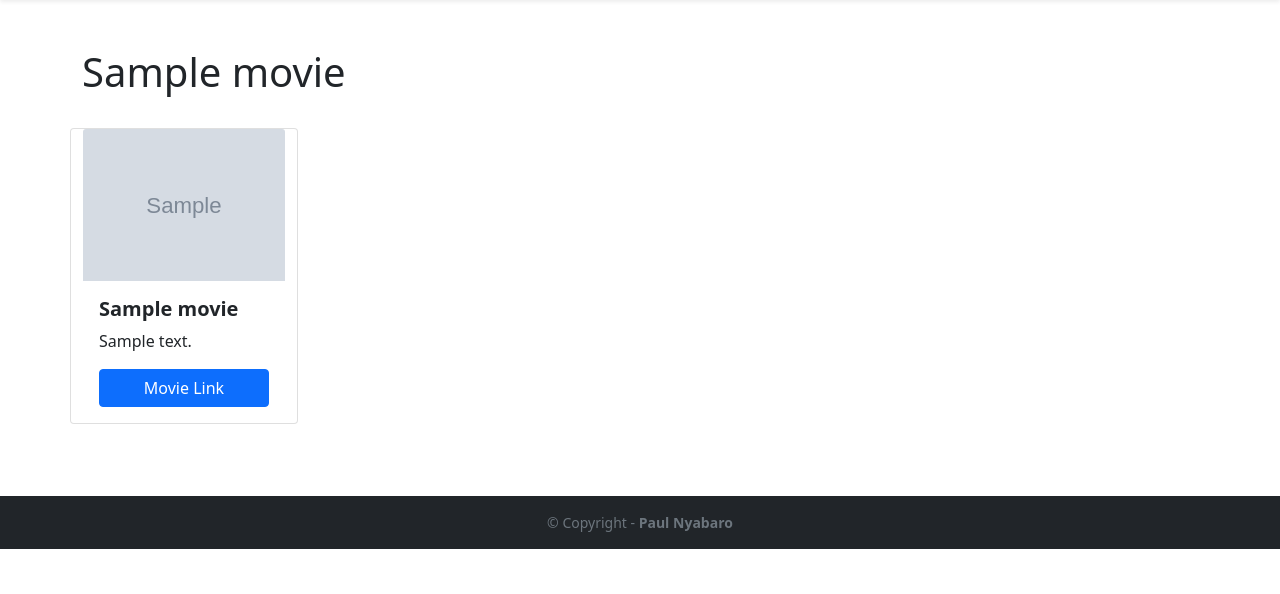
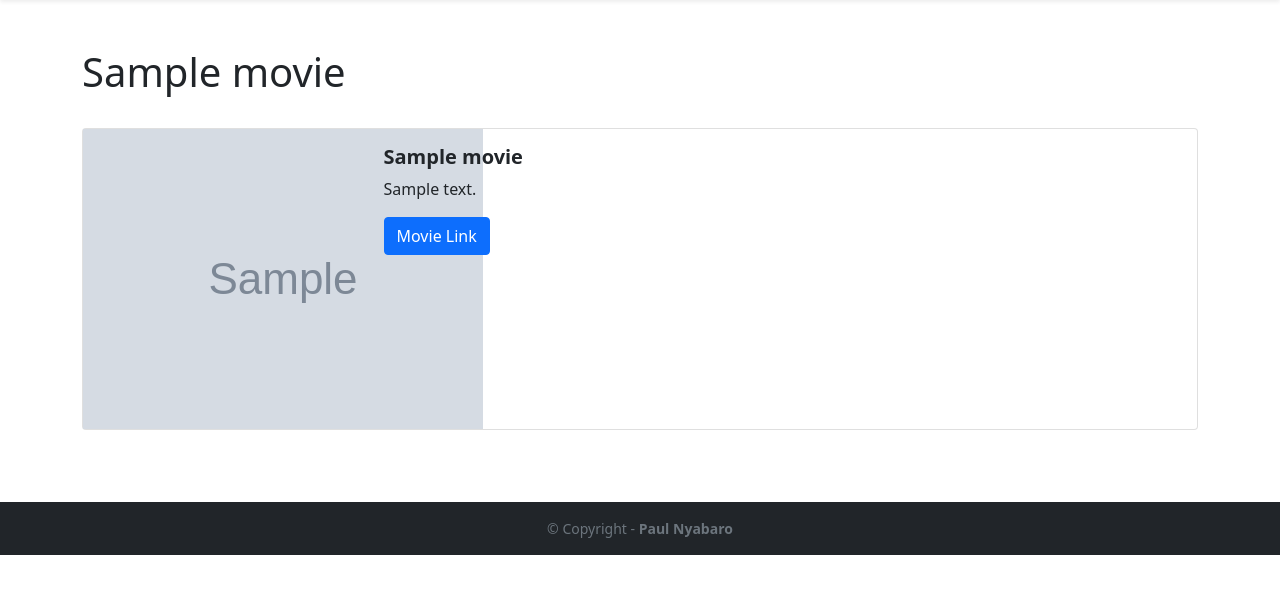
Before and after one commit to paulnyabaro/moviereviews, a Django app: page /movie/1/ in a window 1280 px wide. Shown: the part 56-650 px from the top of the page. Run offline with Django 4.2, Linux system fonts and the light colour scheme; tables that the repository leaves empty hold one stand-in row (values such as "Sample post"); grey boxes marked "Sample" are stand-in pictures; parts of the project's set-up code (start-up, migrations or seed data) failed here and were passed over.

Commit message:
Updated detail page

```diff
--- a/movie/templates/detail.html
+++ b/movie/templates/detail.html
@@ -2,16 +2,22 @@
 {% block content %}
     <h1>{{ movie.title }}</h1>
 
-    <div class="row row-cols-1 row-cols-md-5 py-4 g-4">
+    <div class="py-4">
         <div class="card">
-            <img src="{{ movie.image.url }}" class="card-img-top" alt="">
-            <div class="card-body">
-                <h5 class="card-title fw-bold">{{ movie.title }}</h5>
-                <p class="cart-text">{{ movie.description }}</p>
-                {% if movie.url %}
-                <a href="{{ movie.url }}" class="btn btn-primary w-100">Movie Link</a>
+            <div class="row">
+                <div class="col-md-3">
+                    <img src="{{ movie.image.url }}" class="card-img-left" alt="">
+                </div>
+                <div class="col-md-9">
+                    <div class="card-body">
+                        <h5 class="card-title fw-bold">{{ movie.title }}</h5>
+                        <p class="cart-text">{{ movie.description }}</p>
+                        {% if movie.url %}
+                        <a href="{{ movie.url }}" class="btn btn-primary">Movie Link</a>
+                        {% endif %}
+                    </div>
+                </div>
             </div>
-            {% endif %}
         </div>
     </div>
 
--- a/movie/templates/home.html
+++ b/movie/templates/home.html
@@ -8,7 +8,9 @@
             <div class="card">
                 <img src="{{ movie.image.url }}" class="card-img-top" alt="">
                 <div class="card-body">
-                    <h5 class="card-title fw-bold">{{ movie.title }}</h5>
+                    <h5 class="card-title fw-bold">
+                        <a href="{% url 'detail' movie.id %}">{{ movie.title }}</a>
+                    </h5>
                     <p class="cart-text">{{ movie.description }}</p>
                     {% if movie.url %}
                     <a href="{{ movie.url }}" class="btn btn-primary w-100">Movie Link</a>
```
